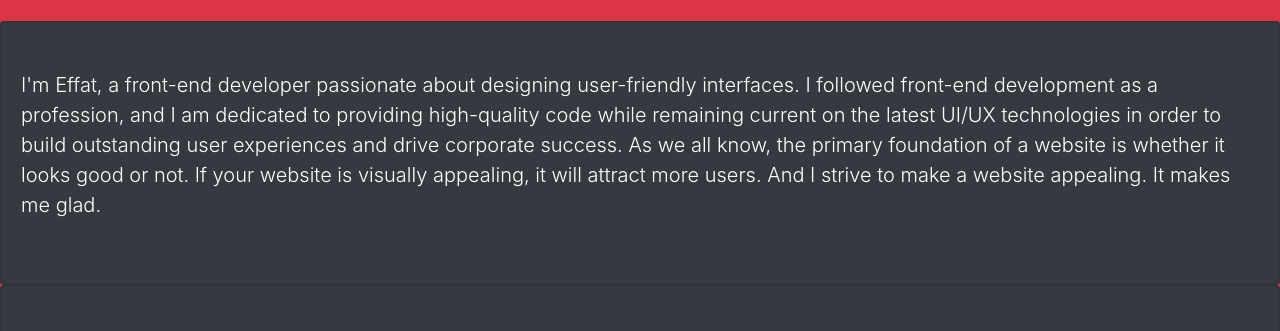
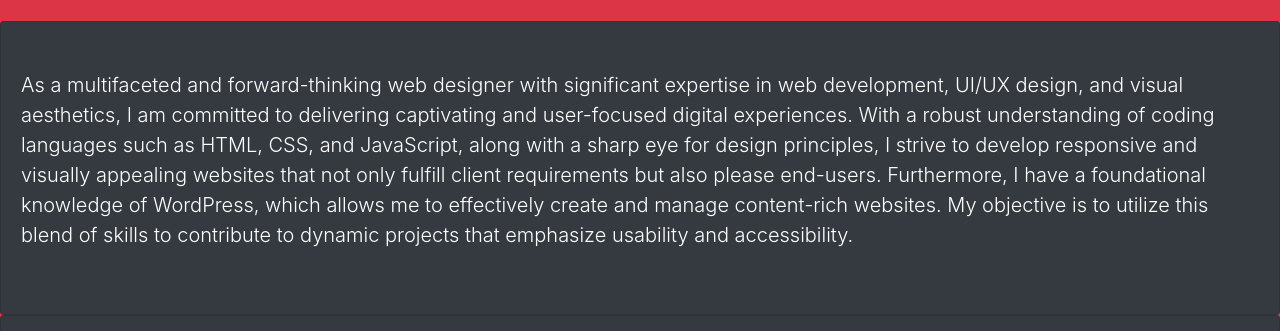
Before and after one commit to Effatmuna/Effat-portfolio, a plain HTML site: page index.html in a window 1280 px wide. Shown: the part 440-771 px from the top of the page. Drawn offline with nearby package versions, Linux system fonts and the light colour scheme; some packages are replaced by stand-ins of ours; files that its build step writes are made by us from their sources; a script that the page names is missing.

Commit message:
portfolio

```diff
--- a/index.html
+++ b/index.html
@@ -72,13 +72,18 @@
       <div class="card card-body  bg-dark text-white py-5">
 
         <p class="lead">
-
-          I'm Effat, a front-end developer passionate about designing user-friendly interfaces. I followed front-end
-          development as a profession, and I am dedicated to providing high-quality code while remaining current on the
-          latest UI/UX technologies in order to build outstanding user experiences and drive corporate success.
-          As we all know, the primary foundation of a website is whether it looks good or not. If your website is
-          visually appealing, it will attract more users.
-          And I strive to make a website appealing. It makes me glad.
+          As a multifaceted and forward-thinking web designer with
+significant expertise in web development, UI/UX design, and
+visual aesthetics, I am committed to delivering captivating and
+user-focused digital experiences. With a robust understanding
+of coding languages such as HTML, CSS, and JavaScript, along
+with a sharp eye for design principles, I strive to develop
+responsive and visually appealing websites that not only fulfill
+client requirements but also please end-users. Furthermore, I
+have a foundational knowledge of WordPress, which allows me
+to effectively create and manage content-rich websites. My
+objective is to utilize this blend of skills to contribute to
+dynamic projects that emphasize usability and accessibility.
         </p>
       </div>
       <div class="card card-body py-5 bg-dark">
@@ -129,10 +134,10 @@
     <div id="resume" class="collapse">
       <div class="card card-body text-white bg-danger py-5 d-flex">
         <h2 class="">My Resume</h2>
-          <a href="img/Resume(muna)-.pdf" class="btn btn-secondary mr-auto"><i class="fa-solid fa-cloud-arrow-down"></i>  Download</a>
+          <a href="img/Resume-Effat-Jahan--.pdf" class="btn btn-secondary mr-auto"><i class="fa-solid fa-cloud-arrow-down"></i>  Download</a>
       </div>
       <div class="card">
-        <img src="img/Resume(muna)-.jpg" class="img-fluid p-5">
+        <img src="img/Resume-Effat-Jahan -.jpg" class="img-fluid p-5">
       </div>
 
     </div>
```
Also changed, not shown: 2 other files.
